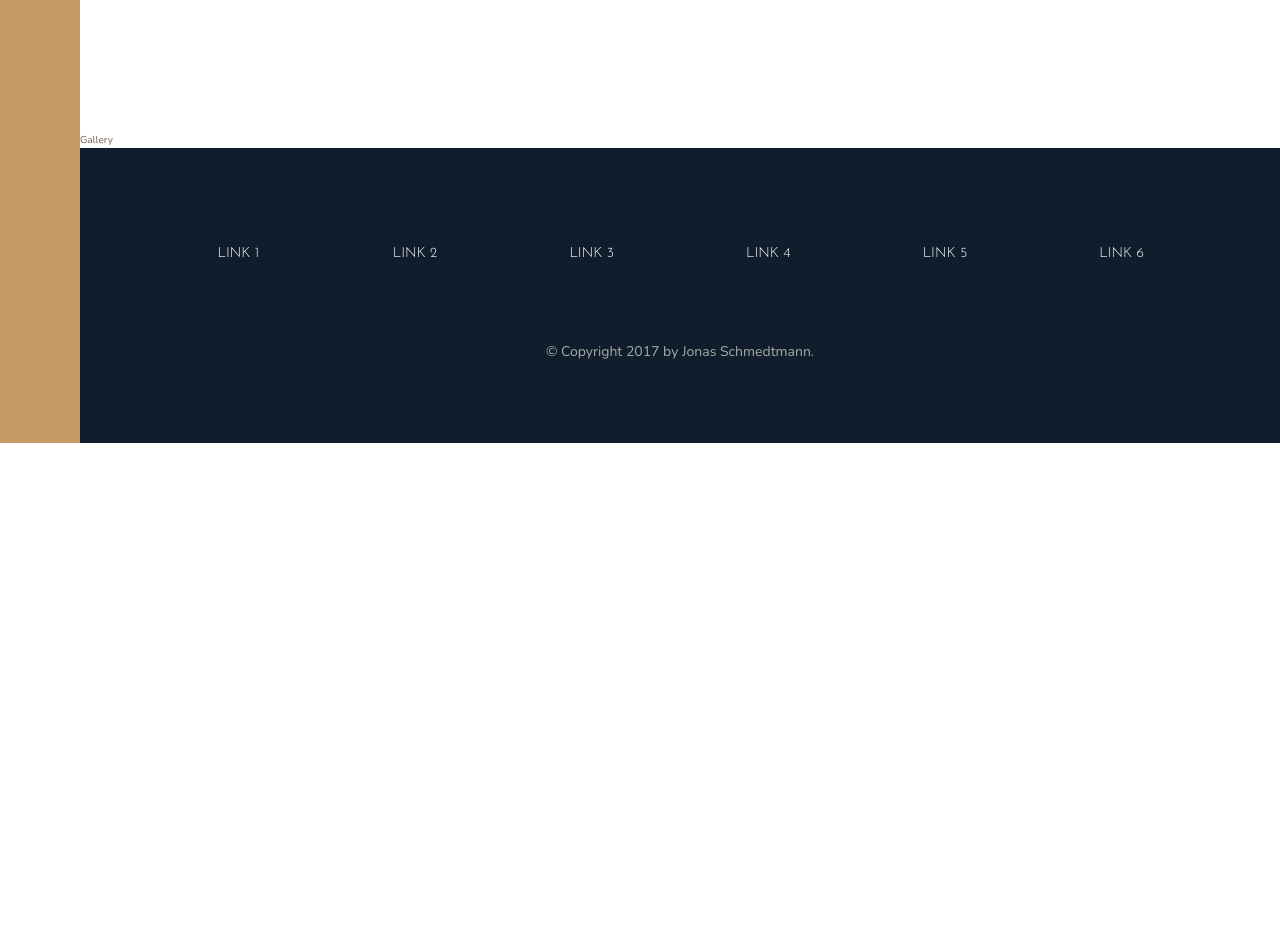
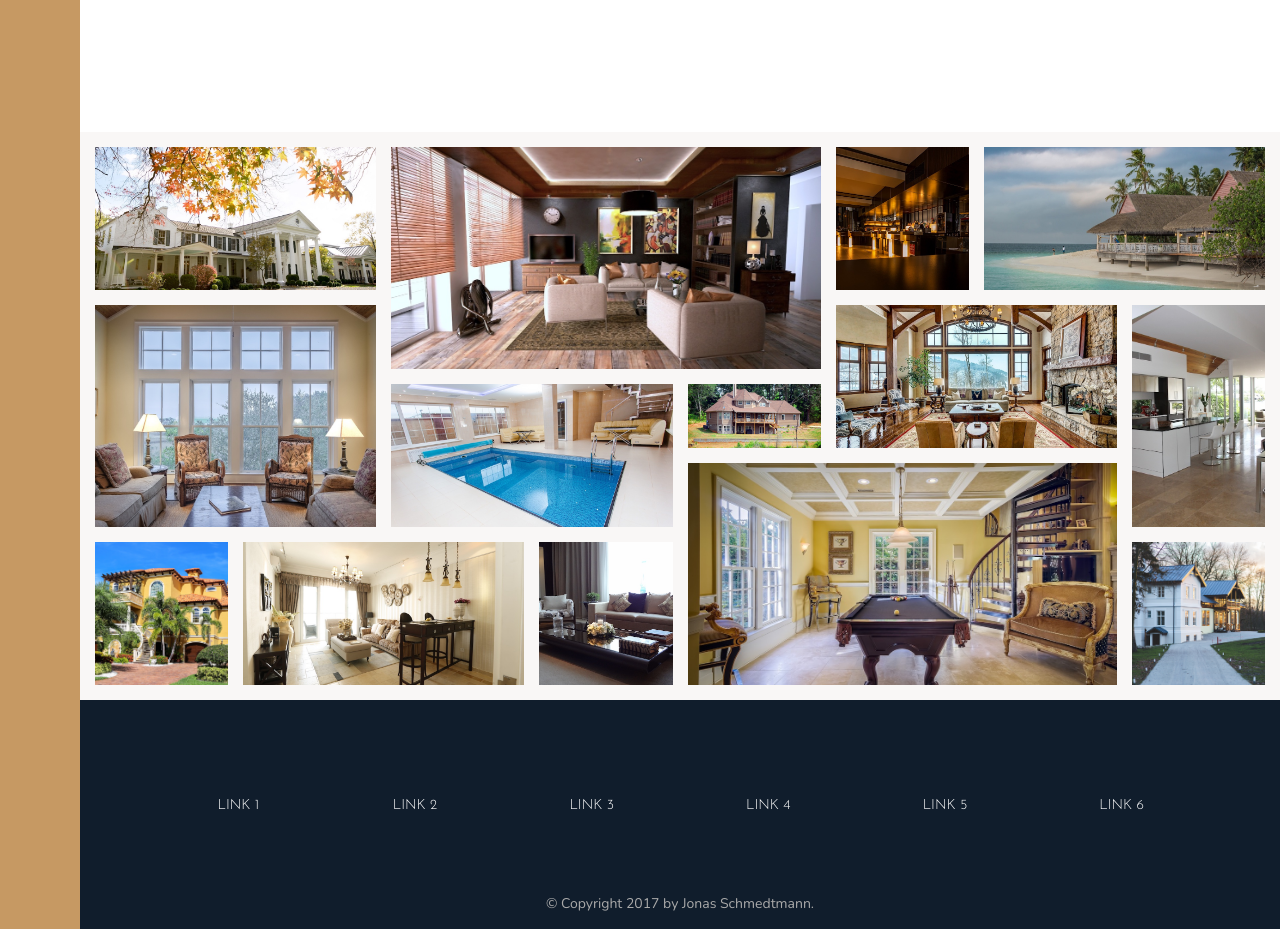
Before and after one commit to dubrova-ivan/lp-css-grid, a website: page index.html in a window 1280 px wide. Shown: the part 2940-3869 px from the top of the page. Before the commit the page ends 3383 px from the top, so only its background shows below. Drawn offline with nearby package versions, Linux system fonts and the light colour scheme; files that its build step writes are made by us from their sources.

Commit message:
Add content and styles for Gallery section

```diff
--- a/index.html
+++ b/index.html
@@ -256,7 +256,50 @@
             </div>
         </section>
 
-        <div class="gallery">Gallery</div>
+        <section class="gallery">
+            <figure class="gallery__item gallery__item--1">
+                <img class="gallery__image" src="img/gal-1.jpeg" alt="Gallery image 1" />
+            </figure>
+            <figure class="gallery__item gallery__item--2">
+                <img class="gallery__image" src="img/gal-2.jpeg" alt="Gallery image 2" />
+            </figure>
+            <figure class="gallery__item gallery__item--3">
+                <img class="gallery__image" src="img/gal-3.jpeg" alt="Gallery image 3" />
+            </figure>
+            <figure class="gallery__item gallery__item--4">
+                <img class="gallery__image" src="img/gal-4.jpeg" alt="Gallery image 4" />
+            </figure>
+            <figure class="gallery__item gallery__item--5">
+                <img class="gallery__image" src="img/gal-5.jpeg" alt="Gallery image 5" />
+            </figure>
+            <figure class="gallery__item gallery__item--6">
+                <img class="gallery__image" src="img/gal-6.jpeg" alt="Gallery image 6" />
+            </figure>
+            <figure class="gallery__item gallery__item--7">
+                <img class="gallery__image" src="img/gal-7.jpeg" alt="Gallery image 7" />
+            </figure>
+            <figure class="gallery__item gallery__item--8">
+                <img class="gallery__image" src="img/gal-8.jpeg" alt="Gallery image 8" />
+            </figure>
+            <figure class="gallery__item gallery__item--9">
+                <img class="gallery__image" src="img/gal-9.jpeg" alt="Gallery image 9" />
+            </figure>
+            <figure class="gallery__item gallery__item--10">
+                <img class="gallery__image" src="img/gal-10.jpeg" alt="Gallery image 10" />
+            </figure>
+            <figure class="gallery__item gallery__item--11">
+                <img class="gallery__image" src="img/gal-11.jpeg" alt="Gallery image 11" />
+            </figure>
+            <figure class="gallery__item gallery__item--12">
+                <img class="gallery__image" src="img/gal-12.jpeg" alt="Gallery image 12" />
+            </figure>
+            <figure class="gallery__item gallery__item--13">
+                <img class="gallery__image" src="img/gal-13.jpeg" alt="Gallery image 13" />
+            </figure>
+            <figure class="gallery__item gallery__item--14">
+                <img class="gallery__image" src="img/gal-14.jpeg" alt="Gallery image 14" />
+            </figure>
+        </section>
 
         <section class="footer">
             <ul class="nav">
--- a/sass/_gallery.scss
+++ b/sass/_gallery.scss
@@ -1,3 +1,87 @@
 .gallery {
+    padding: 1.5rem;
+    background-color: $color-grey-light-1;
     grid-column: full-start / full-end;
+
+    display: grid;
+    grid-template-columns: repeat(8, 1fr);
+    grid-template-rows: repeat(7, 5vw);
+    grid-gap: 1.5rem;
 }
+
+.gallery__item {
+    &--1 {
+        grid-row: 1 / span 2;
+        grid-column: 1 / span 2;
+    }
+
+    &--2 {
+        grid-row: 1 / span 3;
+        grid-column: 3 / span 3;
+    }
+
+    &--3 {
+        grid-row: 1 / span 2;
+    }
+
+    &--4 {
+        grid-row: 1 / span 2;
+        grid-column: 7 / span 2;
+    }
+
+    &--5 {
+        grid-row: 3 / span 3;
+        grid-column: 1 / span 2;
+    }
+
+    &--6 {
+        grid-row: 4 / span 2;
+        grid-column: 3 / span 2;
+    }
+
+    &--7 {
+        grid-row: 4 / span 1;
+        grid-column: 5 / span 1;
+    }
+
+    &--8 {
+        grid-row: 3 / span 2;
+        grid-column: 6 / span 2;
+    }
+
+    &--9 {
+        grid-row: 3 / span 3;
+        grid-column: 8 / span 1;
+    }
+
+    &--10 {
+        grid-row: 6 / span 2;
+        grid-column: 1 / span 1;
+    }
+
+    &--11 {
+        grid-row: 6 / span 2;
+        grid-column: 2 / span 2;
+    }
+
+    &--12 {
+        grid-row: 6 / span 2;
+        grid-column: 4 / span 1;
+    }
+
+    &--13 {
+        grid-row: 5 / span 3;
+        grid-column: 5 / span 3;
+    }
+
+    &--14 {
+        grid-row: 6 / span 2;
+    }
+}
+
+.gallery__image {
+    display: block;
+    width: 100%;
+    height: 100%;
+    object-fit: cover;
+}
```
